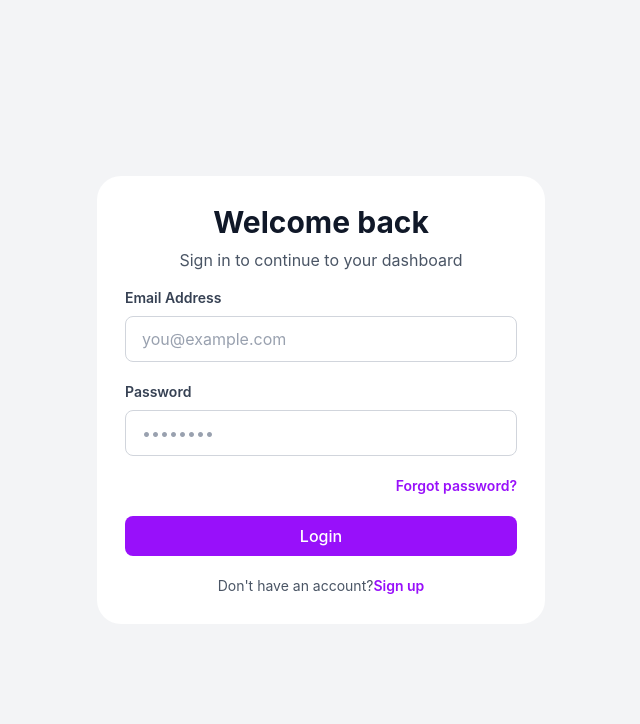
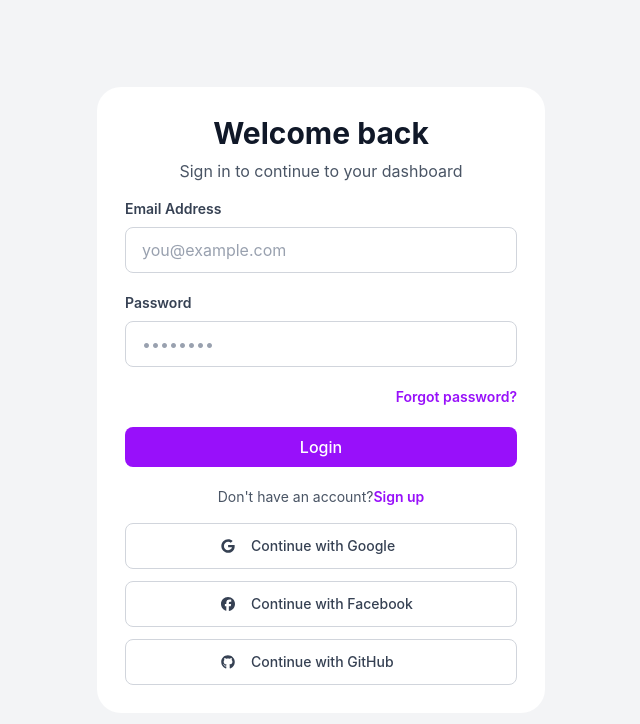
Before and after one commit to AmaanKhanGit/user-dashboard-v2, a React (Vite) app: page /sign-in in a window 1280 px wide. Shown: the top 724 px of the page, without its empty margins (319-959 px from the left). Built offline with nearby package versions, Linux system fonts and the light colour scheme; no server answers.

Commit message:
authenticatin completed

```diff
--- a/src/App.jsx
+++ b/src/App.jsx
@@ -6,32 +6,60 @@ import { QueryClient, QueryClientProvider } from "@tanstack/react-query";
 import Signin from "./Pages/Auth/Signin/Signin";
 import Signup from "./Pages/Auth/Signup/Signup";
 import ResetPassword from "./Pages/Auth/components/ResetPassword";
+import ProtectAuth from "./ProtectedRoute/ProtectAuth";
+import ProtectApp from "./ProtectedRoute/ProtectApp";
+import { useAuth } from "@clerk/react";
+import Loading from "./components/Layout/Loading";
 
 const router = createBrowserRouter([
   {
     path: "/",
-    element: <Dashboard />,
+    element: (
+      <ProtectApp>
+        <Dashboard />
+      </ProtectApp>
+    ),
   },
   {
     path: "/profile",
-    element: <Profile />,
+    element: (
+      <ProtectApp>
+        <Profile />
+      </ProtectApp>
+    ),
   },
   {
     path: "/sign-in",
-    element: <Signin />,
+    element: (
+      <ProtectAuth>
+        <Signin />
+      </ProtectAuth>
+    ),
   },
   {
     path: "/sign-up",
-    element: <Signup />,
+    element: (
+      <ProtectAuth>
+        <Signup />
+      </ProtectAuth>
+    ),
   },
   {
     path: "/reset-password",
-    element: <ResetPassword />,
+    element: (
+      <ProtectAuth>
+        <ResetPassword />
+      </ProtectAuth>
+    ),
   },
 ]);
 
 function App() {
   const queryClient = new QueryClient();
+  const { isLoaded } = useAuth();
+  if (!isLoaded) {
+    return <Loading />;
+  }
   return (
     <>
       <QueryClientProvider client={queryClient}>
--- a/src/Pages/Auth/Signup/Signup.jsx
+++ b/src/Pages/Auth/Signup/Signup.jsx
@@ -1,5 +1,5 @@
-import { useClerk, useSignUp } from "@clerk/react";
-import { useState } from "react";
+import { useSignUp } from "@clerk/react";
+import { useEffect, useState } from "react";
 import VerifyEmail from "../components/VerifyEmail";
 import toast from "react-hot-toast";
 import { useNavigate } from "react-router-dom";
--- /dev/null
+++ b/src/Pages/Auth/components/SocialLogins.jsx
@@ -0,0 +1,65 @@
+import { useSignIn } from "@clerk/react";
+import toast from "react-hot-toast";
+import { FaFacebook, FaGithub, FaGoogle } from "react-icons/fa6";
+
+const SocialLogins = () => {
+  const { signIn } = useSignIn();
+
+  const handleSocialLogin = async (appName) => {
+    const { error } = await signIn.sso({
+      strategy: appName,
+      redirectCallbackUrl: "/sso-callback",
+      redirectUrl: "/", //& can use sign-in/tasks according to docs it assums that you'll do more tasks between
+    });
+
+    if (error) {
+      toast.error(error.message);
+      return;
+    }
+  };
+
+  return (
+    <div className="social-logins flex w-full flex-col gap-3">
+      <button
+        onClick={() => handleSocialLogin("oauth_google")}
+        type="button"
+        name="google"
+        className="social-btn social-google flex w-full cursor-pointer items-center justify-center rounded-lg border border-gray-300 bg-white px-4 py-3 text-sm font-medium text-gray-700 transition-all duration-200 hover:bg-gray-50 hover:shadow-md"
+        aria-label="Sign in with Google"
+      >
+        <div className="flex w-50 items-center justify-start gap-4">
+          <FaGoogle />
+          <span>Continue with Google</span>
+        </div>
+      </button>
+
+      <button
+        onClick={() => handleSocialLogin("oauth_facebook")}
+        type="button"
+        name="facebook"
+        className="social-btn social-facebook flex w-full cursor-pointer items-center justify-center rounded-lg border border-gray-300 bg-white px-4 py-3 text-sm font-medium text-gray-700 transition-all duration-200 hover:bg-gray-50 hover:shadow-md"
+        aria-label="Sign in with Facebook"
+      >
+        <div className="flex w-50 items-center justify-start gap-4">
+          <FaFacebook />
+          <span>Continue with Facebook</span>
+        </div>
+      </button>
+
+      <button
+        onClick={() => handleSocialLogin("oauth_github")}
+        type="button"
+        name="github"
+        className="social-btn social-github flex w-full cursor-pointer items-center justify-center rounded-lg border border-gray-300 bg-white px-4 py-3 text-sm font-medium text-gray-700 transition-all duration-200 hover:bg-gray-50 hover:shadow-md"
+        aria-label="Sign in with GitHub"
+      >
+        <div className="flex w-50 items-center justify-start gap-4">
+          <FaGithub />
+          <span>Continue with GitHub</span>
+        </div>
+      </button>
+    </div>
+  );
+};
+
+export default SocialLogins;
--- a/src/Pages/Auth/signin/Signin.jsx
+++ b/src/Pages/Auth/signin/Signin.jsx
@@ -6,6 +6,7 @@ import toast from "react-hot-toast";
 import { useEffect, useState } from "react";
 import VerifyEmail from "../components/VerifyEmail";
 import SignInForm from "./SignInForm";
+import SocialLogins from "../components/SocialLogins";
 
 const Signin = () => {
   const { signIn, fetchStatus } = useSignIn();
@@ -100,6 +101,7 @@ const Signin = () => {
             fetchStatus={fetchStatus}
           />
         )}
+        <SocialLogins  />
       </AuthCard>
     </FormLayout>
   );
--- a/src/Pages/Dashboard/Dashboard.jsx
+++ b/src/Pages/Dashboard/Dashboard.jsx
@@ -9,11 +9,8 @@ import TodaysTasks from "./components/TodaysTasks";
 import Loading from "../../components/Layout/Loading";
 
 const Dashboard = () => {
-  const { isLoaded, user } = useUser();
-  console.log(user, isLoaded);
-  if (!isLoaded) {
-    return <Loading />;
-  }
+  const { user } = useUser();
+
   return (
     <DashboardLayout className="grid grid-cols-3 gap-3 p-4 max-lg:flex max-lg:flex-col">
       <DashboardHero className="col-span-2" />
--- a/src/Pages/Profile/Profile.jsx
+++ b/src/Pages/Profile/Profile.jsx
@@ -11,7 +11,7 @@ import Loading from "../../components/Layout/Loading";
 import { useUser } from "@clerk/react";
 
 const Profile = () => {
-  const { user, isLoaded } = useUser();
+  const { user } = useUser();
 
   const profileContent = [
     {
@@ -82,9 +82,6 @@ const Profile = () => {
     },
   ];
 
-  if (!isLoaded) {
-    return <Loading />;
-  }
   return (
     <DashboardLayout className="flex flex-col gap-3 px-4 py-4 lg:grid lg:grid-cols-2">
       <ProfileHero className="col-span-2" />
--- /dev/null
+++ b/src/ProtectedRoute/ProtectApp.jsx
@@ -0,0 +1,10 @@
+import { useAuth } from "@clerk/react";
+import { Navigate } from "react-router-dom";
+
+const ProtectApp = ({ children }) => {
+  const { isSignedIn } = useAuth();
+
+  return <>{isSignedIn ? children : <Navigate to="/sign-in" />}</>;
+};
+
+export default ProtectApp;
--- /dev/null
+++ b/src/ProtectedRoute/ProtectAuth.jsx
@@ -0,0 +1,10 @@
+import { useAuth } from "@clerk/react";
+import { Navigate } from "react-router-dom";
+
+const ProtectAuth = ({ children }) => {
+  const { isSignedIn } = useAuth();
+
+  return <>{!isSignedIn ? children : <Navigate to="/" />}</>;
+};
+
+export default ProtectAuth;
```
